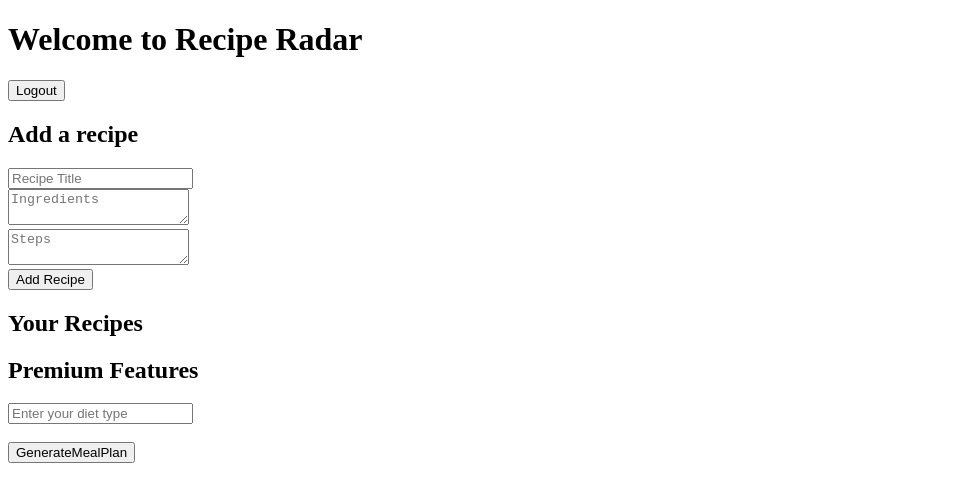
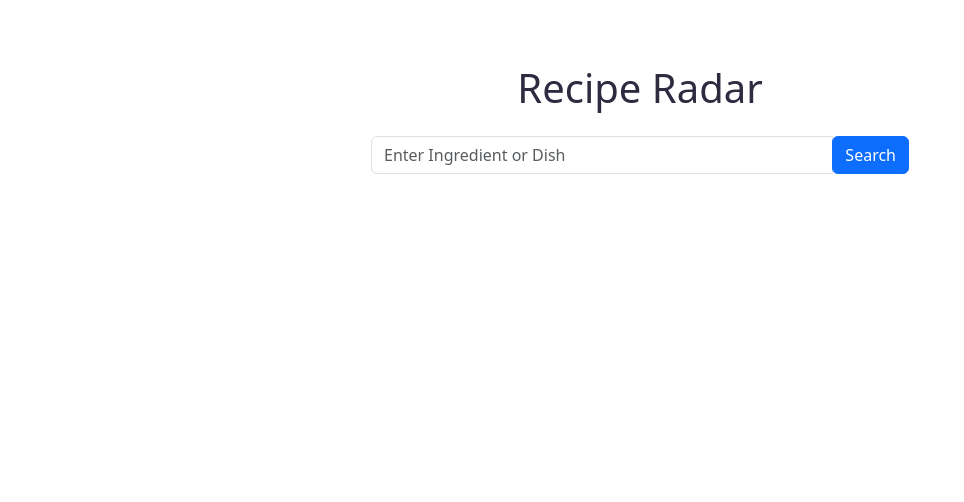
Before and after one commit to Woshte/Recipe-Radar, a plain HTML site: page dashboard.html in a window 1280 px wide. Shown: the whole page, without its empty margins (0-964 px from the left). Drawn offline with nearby package versions, Linux system fonts and the light colour scheme.

Commit message:
Update dashboard.html

```diff
--- a/dashboard.html
+++ b/dashboard.html
@@ -4,37 +4,78 @@
      <head>
         <meta charset="UTF-8">
         <meta name="viewport" content="width=device-width, initial-scale=1.0">
-        <title>Dashboard- Recipe Radar</title>
-        <link rel="stylesheet"href="/css/styles.css">
+        <link href="https://cdn.jsdelivr.net/npm/bootstrap@5.3.3/dist/css/bootstrap.min.css" rel="stylesheet" integrity="sha384-QWTKZyjpPEjISv5WaRU9OFeRpok6YctnYmDr5pNlyT2bRjXh0JMhjY6hW+ALEwIH" crossorigin="anonymous">
+        <title> Dashboard- Recipe Radar </title>
 
+        <style>
+          @import url('https://fonts.googleapis.com/css2?family=Open+Sans:ital,wght@0,300..800;1,300..800&display=swap');
+           :root{
+            --accent-color:#00B2CA;
+            --base-color:rgb(161, 228, 189);
+            --text-color:#2E2B41;
+            --input-color:white;
+
+           }
+           body{
+            background-image: url(background\ img.jpg);
+
+           }
+           h1{
+            color:var(--text-color)
+           }
+           .container{
+            margin-top: 20px;
+            border-radius: 5px;
+            padding: 20px;
+           }
+           #results{
+            margin-top: 20px;
+           }
+          </style>
           </head>
           <body>
             <div class="container">
-                <h1> Welcome to Recipe Radar</h1>
-                <button id="LogoutBtn">Logout</button>
+                <h1 class="text-center my-4">  Recipe Radar</h1>
+                <div class="row">
+                  <div class="col-lg-6 offset-lg-3">
+                    <form action="" id="searchform">
+                      <div class="input-group mb-3">
+                        <input id="searchInput" type="text" class="form-control" placeholder="Enter Ingredient or Dish"/>
+                        <div class="input-group-append">
+                          <button class="btn btn-primary">Search </button>
+                        </div>
+                      </div>
+                    </form>
+                  </div>
+                </div>
 
-                <div id="recipeForm">
-                    <h2>Add a recipe</h2>
-                    <form id="recipeFormSubmit"></form>
-                    <input type="text" id="title" placeholder="Recipe Title" required><br>
-                    <textarea id="ingredients"placeholder="Ingredients" required></textarea><br>
-                    <textarea id="steps"placeholder="Steps" required></textarea><br>
-                    <button type="submit">Add Recipe</button>
-                    </form>
+               <div class="row" id="results"></div>
+
+            </div>
+            <!-- Recipe Modal-->
+             <div class="modal fade" id="recipeModal" tabindex="1" role="dialog" aria-labelledby="recipeModalLable" aria-hidden="true">
+              <div class="modal-dialog modal-lg" role="document">
+                <div class="modal-content">
+                  <div class="modal-header">
+                    <h5 class="modal-title" id="recipeModalLable"> Recipe Details</h5>
+                    <button type="button" class="close" data-dismiss="modal" aria-label="close">
+                      <span aria-hidden="true">&times; </span>
+                    </button>
+
+                  </div>
+                  <div class="modal-body" id="recipeModalBody">
+                    <!-- Recipe Details-->
+                  </div>
                 </div>
-                     <div id="recipeList">
-                      <h2>Your Recipes</h2>
-                      <ul id="recipes"></ul>
-                     </div>
-                     <div id="PremiumSection" sytle="display:none;">
-                        <h2>Premium Features</h2>
-                        <input type="text" id="diet" placeholder="Enter your diet type" required><br>
-                        <br>
-                        <button id="generateMealPlan">GenerateMealPlan</button>
-                        <div id="mealPlanResult"></div>
+              </div>
+             </div>
 
-                       </div>
-            </div>
-            <script scr="/js/app.js"></script>
+             <script src="https://cdnjs.cloudflare.com/ajax/libs/bootstrap/4.5.3/js/bootstrap.min.js" integrity="sha512-8qmis31OQi6hIRgvkht0s6mCOittjMa9GMqtK9hes5iEQBQE/Ca6yGE5FsW36vyipGoWQswBj/QBm2JR086Rkw==" crossorigin="anonymous" referrerpolicy="no-referrer"></script>
+             <script src="https://cdnjs.cloudflare.com/ajax/libs/jquery/3.7.0/jquery.min.js" integrity="sha512-3gJwYpMe3QewGELv8k/BX9vcqhryRdzRMxVfq6ngyWXwo03GFEzjsUm8Q7RZcHPHksttq7/GFoxjCVUjkjvPdw==" crossorigin="anonymous" referrerpolicy="no-referrer"></script>
+             <script src="https://cdnjs.cloudflare.com/ajax/libs/popper.js/2.9.2/umd/popper.min.js" integrity="sha512-2rNj2KJ+D8s1ceNasTIex6z4HWyOnEYLVC3FigGOmyQCZc2eBXKgOxQmo3oKLHyfcj53uz4QMsRCWNbLd32Q1g==" crossorigin="anonymous" referrerpolicy="no-referrer"></script>
+             <script src="app.js"></script>
+
+
+
           </body>
  </html>
```
